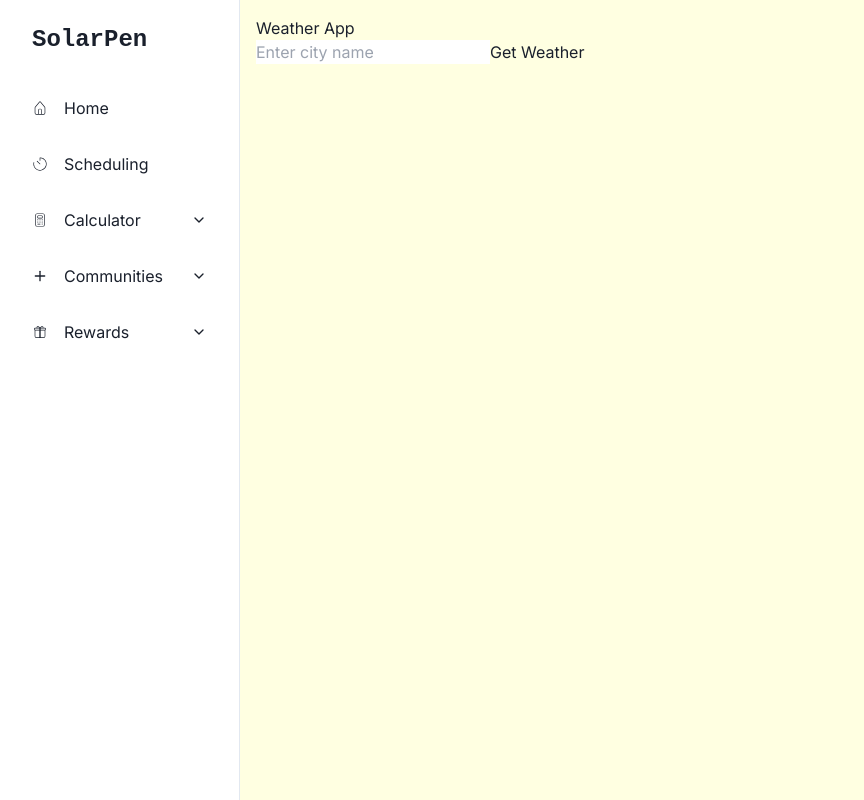
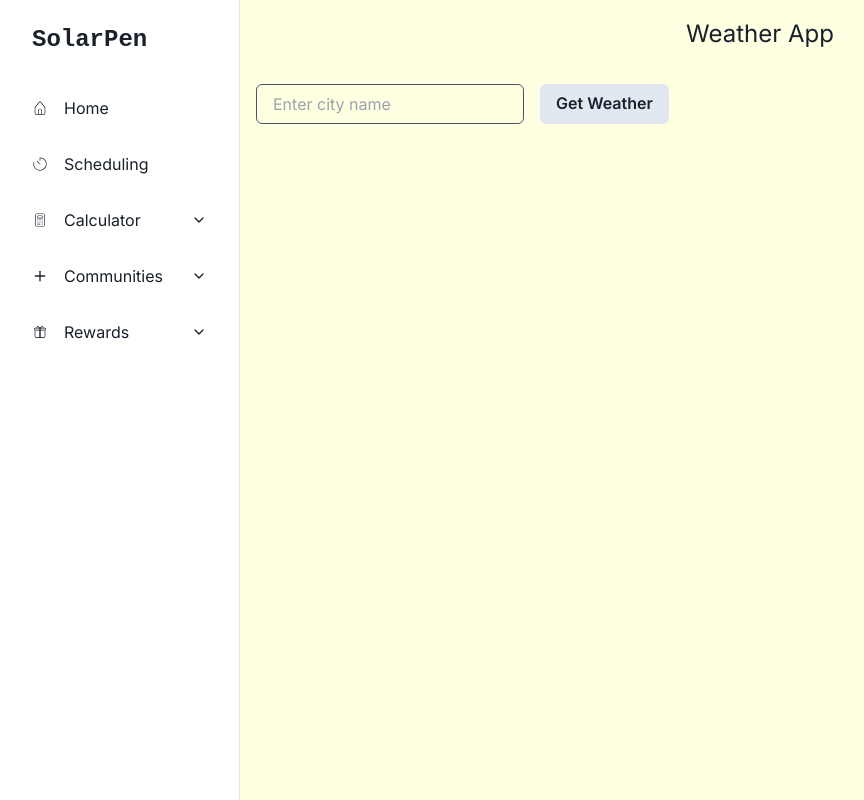
Before and after one commit to JoceFoo/solarpen-dellhack2hire2023, a Next.js app in the folder client/: page /scheduling in a window 1280 px wide. Shown: the whole page, without its empty margins (0-864 px from the left). Built offline with nearby package versions, Linux system fonts and the light colour scheme.

Commit message:
update scheduling ui

```diff
--- a/client/src/app/scheduling/Weather.js
+++ b/client/src/app/scheduling/Weather.js
@@ -1,5 +1,7 @@
 import { useState } from 'react';
 import axios from 'axios';
+import { Box, Button, Flex, Input, Text } from '@chakra-ui/react';
+import { CiBatteryCharging, CiBatteryEmpty, CiCloudSun, CiSun } from 'react-icons/ci';
 
 const Weather = () => {
 
@@ -57,18 +59,25 @@ const Weather = () => {
   };
 
   return (
-    <div>
-      <h1>Weather App</h1>
-      <input
-        type="text"
-        value={city}
-        onChange={(e) => setCity(e.target.value)}
-        placeholder="Enter city name"
-      />
+    <Flex direction='column' align='start'>
+      <Text alignSelf='center' fontSize='2xl'>Weather App</Text>
+      <Flex my='2rem'>
+        <Input
+          w='400'
+          mr='1rem'
+          type="text"
+          value={city}
+          borderColor='gray.600'
+          _hover={{ borderColor: 'gray.700' }}
+          onChange={(e) => setCity(e.target.value)}
+          placeholder="Enter city name"
+          />
 
-      <button onClick={getWeatherInfo}>Get Weather</button>
+        <Button bg='gray.200' _hover={{ bg: 'gray.300' }}
+          onClick={getWeatherInfo}>Get Weather</Button>
+      </Flex>
       {weatherData && (
-        <div>
+        <Box>
           <h2>Weather in {weatherData.name}</h2>
           <p>Temperature: {weatherData.main.temp}°C</p>
           <p>Apparent Temperature: {weatherData.main.feels_like}°C</p>
@@ -78,13 +87,25 @@ const Weather = () => {
           <p>Visibility: {weatherData.visibility} m</p>
           <p>CloudCover: {weatherData.clouds.all} %</p>
 
-          {prediction && <p>Prediction: {prediction}</p>}
-          {recommendation && <p>Recommendation: {recommendation}</p>}
-          {diff && <p>Diff: {diff}</p>}
+          <Box mt='4rem'>
+            {prediction && <Text>Prediction: {prediction.toFixed(6)} kW</Text>}
+            {recommendation &&
+              (<Flex align='center' gap='2'>
+                {(recommendation.search('low') >= 0) ? <CiBatteryEmpty size='50' /> : <CiBatteryCharging size='50' />}
+                Recommendation: {recommendation}
+              </Flex>)
+            }
+            {diff &&
+              (<Flex align='center' gap='2'>
+                {(diff.search('lower') >= 0) ? <CiCloudSun size='50' /> : <CiSun size='50' />}
+                {diff}
+              </Flex>)
+            }
+          </Box>
 
-        </div>
+        </Box>
       )}
-    </div>
+    </Flex>
   );
 };
 
--- a/client/src/app/scheduling/page.js
+++ b/client/src/app/scheduling/page.js
@@ -2,7 +2,7 @@
 
 import { ChakraProvider } from '@chakra-ui/react';
 import Sidebar from '../sidebar';
-import Weather from './Weather';
+import Weather from './weather';
 
 const Page = () => {
 
```
Also changed, not shown: 1 other file (tests, documents, lock files or other folders).
